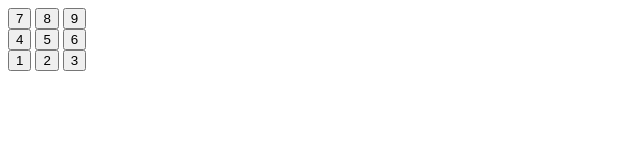
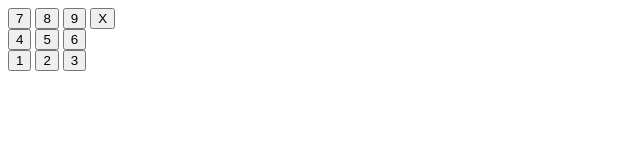
Before and after one commit to RTMathews/calculator, a plain HTML site: page index.html in a window 1280 px wide. Shown: the full height of the page, 0-640 px from the left. Drawn offline with Linux system fonts and the light colour scheme.

Commit message:
button x

```diff
--- a/index.html
+++ b/index.html
@@ -10,6 +10,7 @@
         <button id="button7">7</button>
         <button id="button8">8</button>
         <button id="button9">9</button>
+        <button id="buttonx">X</button>
     </div>
     <div class="button456container">
         <button id="button4">4</button>
```
